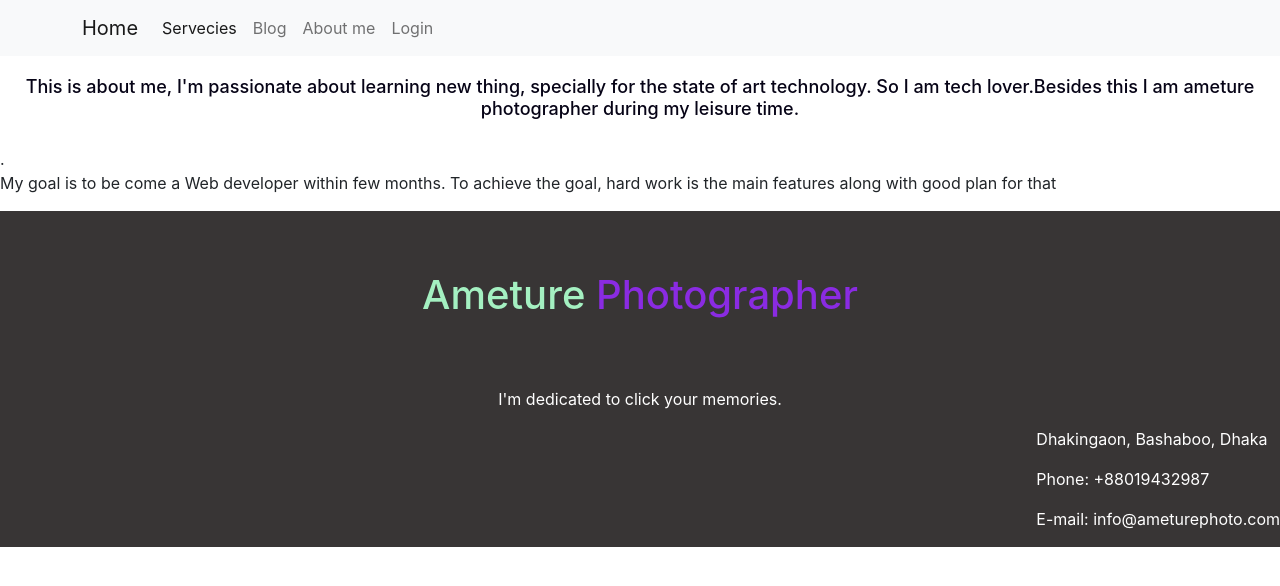
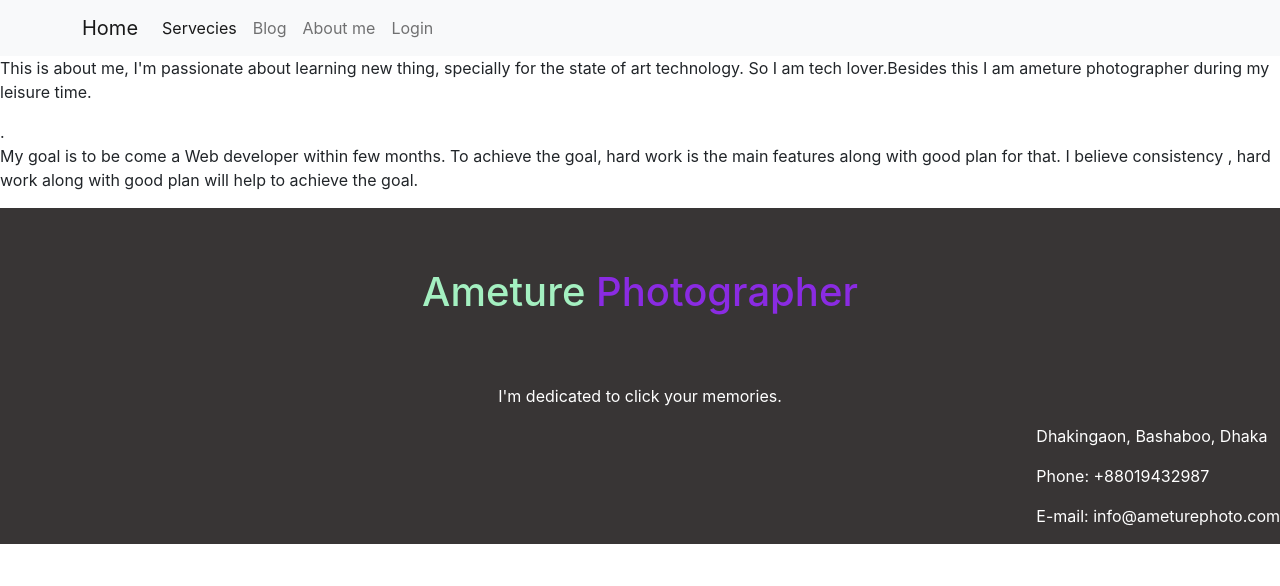
Before and after one commit to babuece97/ameturephotography, a React (Create React App) app: page /aboutMe in a window 1280 px wide. Shown: the top 586 px of the page. Built offline with nearby package versions, Linux system fonts and the light colour scheme; no server answers.

Commit message:
fakedata is not loading

```diff
--- a/public/fakeData.json
+++ b/public/fakeData.json
@@ -16,7 +16,7 @@
     {
         "id": 235,
         "name": "Modelling",
-        "Description": "Model competation ",
+        "Description": "Model competetion ",
         "price": 5000,
         "img": "https://dvyvvujm9h0uq.cloudfront.net/com/articles/1571040463-892843-model-2jpg.jpg"
     },
--- a/src/components/About/About.js
+++ b/src/components/About/About.js
@@ -3,8 +3,8 @@ import React from 'react';
 const About = () => {
     return (
         <div>
-            <h2> This  is about me, I'm passionate about learning new thing, specially for the state of art technology. So I am tech   lover.Besides this I am ameture photographer during my leisure time. </h2>.
-            <p> My goal is to be come a Web developer within few months. To achieve the goal, hard work is the main features   along with good plan for that</p>
+            <p> This  is about me, I'm passionate about learning new thing, specially for the state of art technology. So I am tech   lover.Besides this I am ameture photographer during my leisure time. </p>.
+            <p> My goal is to be come a Web developer within few months. To achieve the goal, hard work is the main features   along with good plan for that. I believe consistency , hard work along with good plan will help to achieve the goal.</p>
         </div>
     );
 };
--- a/src/components/Login/Login.js
+++ b/src/components/Login/Login.js
@@ -43,11 +43,11 @@ const Login = () => {
 
     setPassword({ value: passwordInput, error: "" });
   };
-
+    // Password reset
   const handlePasswordReset = () => {
     sendPasswordResetEmail(auth, email)
       .then(() => {
-        console.log('email sent')
+        console.log('email sent for reset pwd')
       })
   }
 
--- a/src/components/Registration/Registration.js
+++ b/src/components/Registration/Registration.js
@@ -83,9 +83,9 @@ const Signup = () => {
       createUserWithEmailAndPassword(auth, email.value, password.value)
         .then((userCredential) => {
           const user = userCredential.user;
+          verifyEmail(true); // For Email varification
           toast.success("CONGRTS !!!Your account is created", { id: "created" });
           navigate("/");
-          verifyEmail(); // For Email varification
         })
         .catch((error) => {
           const errorMessage = error.message;
--- a/src/components/Service/Service.js
+++ b/src/components/Service/Service.js
@@ -1,8 +1,6 @@
 import React from 'react';
 import './Service.css';
 import { Link, useNavigate } from "react-router-dom";
-
-
 
 
 
@@ -19,8 +17,7 @@ const Service = (props) => {
             <h6>  {Description}</h6>
             <h3>Fees: {price}</h3>
             <Link to="/checkOut">
-          <button  onClick ={navigateDetail}className="btn-btn-primany">
-            Call for Booking
+          <button  onClick ={navigateDetail}className="btn-btn-primany"> Call for Booking
           </button>
         </Link>
         </div>
--- a/src/components/Services/Services.js
+++ b/src/components/Services/Services.js
@@ -5,11 +5,13 @@ import './Services.css'
 
 const Services = () => {
     const [services, setServices] = useState([])
+
     useEffect(() => {
-        fetch('/fakedata.json')
+        fetch('../../../public/fakeData.json')
             .then(res => res.json())
-            // .then(data => console.log(data));
             .then(data => setServices(data))
+            console.log( 'Im here', services);
+
     }, [])
     return (
         <div >
```
Also changed, not shown: firebase.json (added), 1 other file (tests, documents, lock files or other folders).
